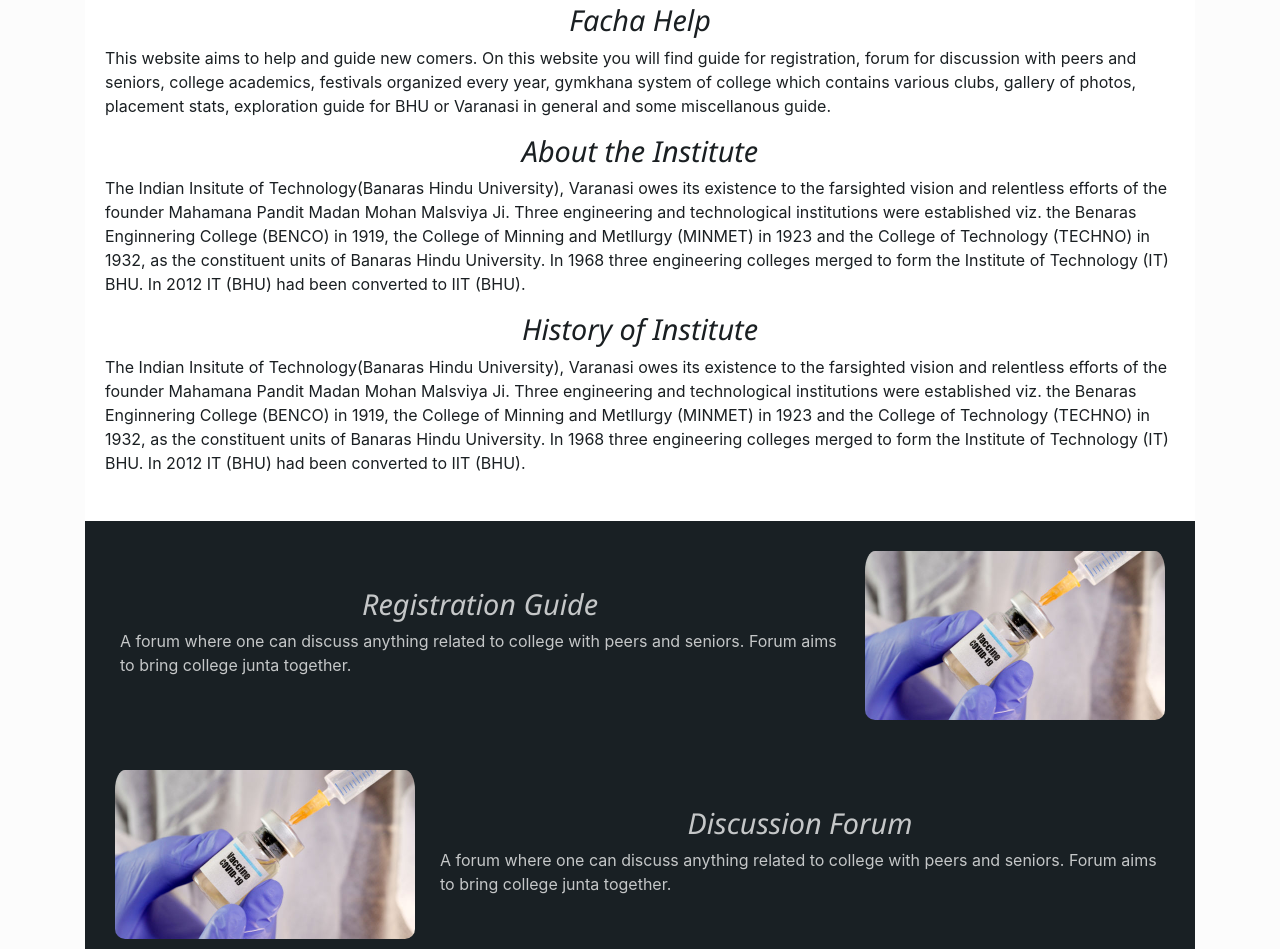
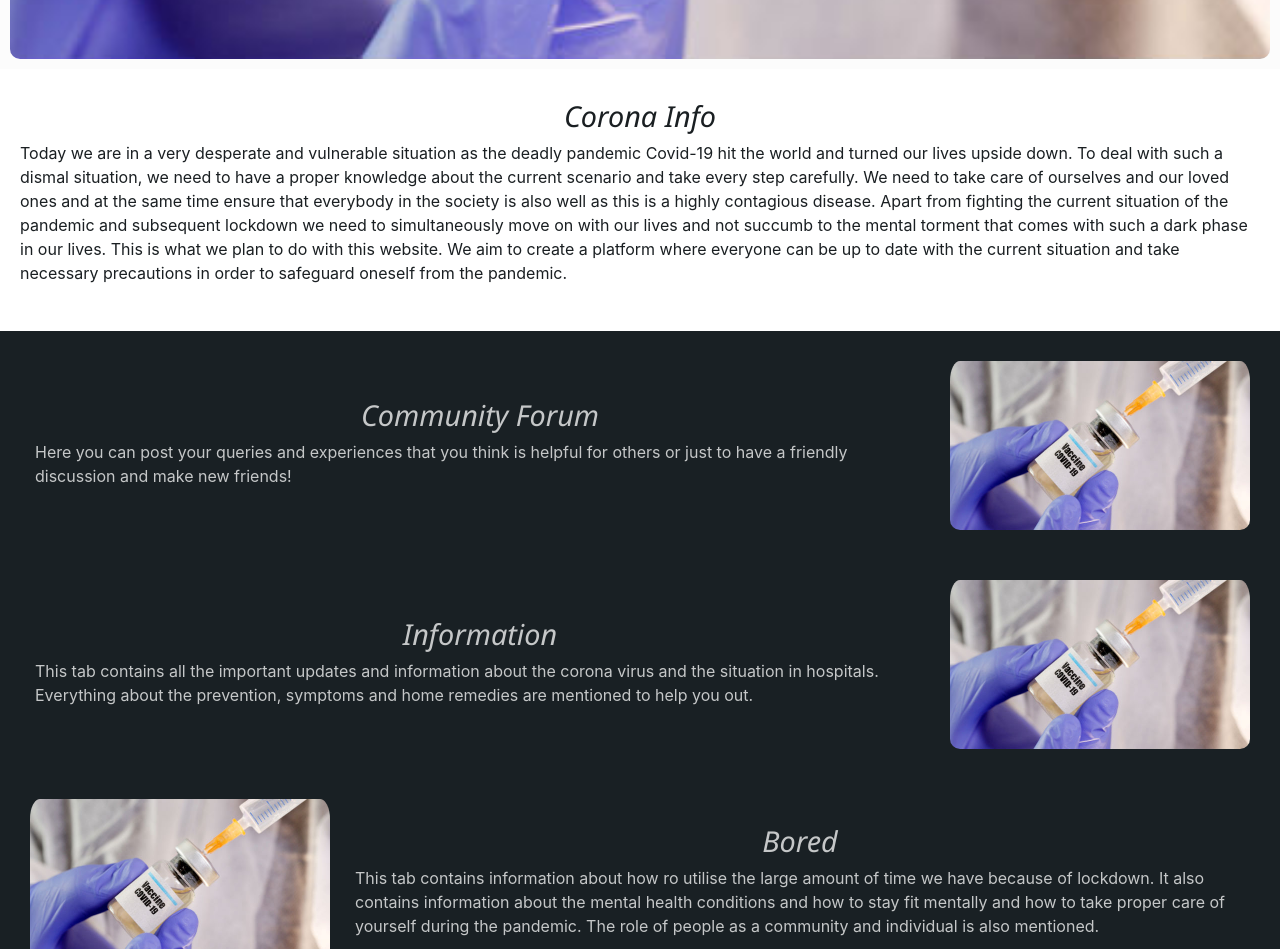
Before and after one commit to astromanish/corona-care, a React (Create React App) app: page / in a window 1280 px wide. Shown: the part 723-1672 px from the top of the page. Built offline with nearby package versions, Linux system fonts and the light colour scheme.

Commit message:
homepage content update

```diff
--- a/src/App.js
+++ b/src/App.js
@@ -28,8 +28,8 @@ const App = () => {
   return (
     <BrowserRouter>
         <Header />
+          <Route exact path="/" component={Home} />
         <div className="container">
-          <Route exact path="/" component={Home} />
           <Route exact path="/status/world" component={WorldStat} />
           <Route exact path="/status/india" component={IndiaStat} />
           <Route exact path="/status/india/:dist_id" component={DistrictData} />
--- a/src/components/home.js
+++ b/src/components/home.js
@@ -21,84 +21,52 @@ const Home = () => {
         </div>
         <div className="light-container">
             <h1 className="heading">
-              Facha Help
+              Corona Info
             </h1>
             <p className="item-content">
-              This website aims to help and guide new comers. On this website you will find guide for registration, forum for discussion with peers and seniors, college academics,
-               festivals organized every year, gymkhana system of college which contains various clubs, gallery of photos, placement stats, exploration guide for BHU or
-               Varanasi in general and some miscellanous guide.
-            </p>
-            <h1 className="heading">
-              About the Institute
-            </h1>
-            <p className="item-content">
-              The Indian Insitute of Technology(Banaras Hindu University), Varanasi owes its existence to the farsighted
-              vision and relentless efforts of the founder Mahamana Pandit Madan Mohan Malsviya Ji. Three engineering and technological
-              institutions were established viz. the Benaras Enginnering College (BENCO) in 1919, the College of Minning and Metllurgy
-               (MINMET) in 1923 and the College of Technology (TECHNO) in 1932, as the constituent units of Banaras Hindu University.
-               In 1968 three engineering colleges merged to form the Institute of Technology (IT) BHU. In 2012 IT (BHU) had been
-               converted to IIT (BHU).
-            </p>
-            <h1 className="heading">
-              History of Institute
-            </h1>
-            <p className="item-content">
-              The Indian Insitute of Technology(Banaras Hindu University), Varanasi owes its existence to the farsighted
-              vision and relentless efforts of the founder Mahamana Pandit Madan Mohan Malsviya Ji. Three engineering and technological
-              institutions were established viz. the Benaras Enginnering College (BENCO) in 1919, the College of Minning and Metllurgy
-               (MINMET) in 1923 and the College of Technology (TECHNO) in 1932, as the constituent units of Banaras Hindu University.
-               In 1968 three engineering colleges merged to form the Institute of Technology (IT) BHU. In 2012 IT (BHU) had been
-               converted to IIT (BHU).
+              Today we are in a very desperate and vulnerable situation as the deadly pandemic Covid-19 hit the
+              world and turned our lives upside down. To deal with such a dismal situation, we need to have a
+              proper knowledge about the current scenario and take every step carefully. We need to take care of
+               ourselves and our loved ones and at the same time ensure that everybody in the society is also
+               well as this is a highly contagious disease. Apart from fighting the current situation of the
+               pandemic and subsequent lockdown we need to simultaneously move on with our lives and not succumb
+                to the mental torment that comes with such a dark phase in our lives. This is what we plan to do
+                with this website. We aim to create a platform where everyone can be up to date with the current
+                  situation and take necessary precautions in order to safeguard oneself from the pandemic.
             </p>
         </div>
         <div className="dark-container">
           <div className="site_item">
             <div className="site_item-body">
-              <h1 className="heading">Registration Guide</h1>
-              <p className="site_item-content">A forum where one can discuss anything related to college with peers
-              and seniors. Forum aims to bring college junta together.</p>
+              <h1 className="heading">Community Forum</h1>
+              <p className="site_item-content">Here you can post your queries and experiences that you think is helpful for others or just to have a friendly discussion and make new friends!</p>
             </div>
             <img className="site_item-image" src={registration}/>
           </div>
-          <div className="site_item item-inverse">
-            <div className="site_item-body">
-              <h1 className="heading">Discussion Forum</h1>
-              <p className="site_item-content">A forum where one can discuss anything related to college with peers
-              and seniors. Forum aims to bring college junta together. </p>
-            </div>
-            <img className="site_item-image" src={discussion}/>
-          </div>
           <div className="site_item">
             <div className="site_item-body">
-              <h1 className="heading">Academics</h1>
-              <p className="site_item-content">A great insight into the academics system of the college. Things like Semester System,
-              Branch Change Policy, Grading Sytem etc are included in this part of the website.</p>
+              <h1 className="heading">Information</h1>
+              <p className="site_item-content">This tab contains all the important updates and information about the corona virus and the situation in hospitals. Everything about the prevention, symptoms and home remedies are mentioned to help you out.</p>
             </div>
             <img className="site_item-image" src={academics}/>
           </div>
           <div className="site_item item-inverse">
             <div className="site_item-body">
-              <h1 className="heading">Festivals</h1>
-              <p className="site_item-content">the Benaras Enginnering College (BENCO) in 1919, the College of Minning and Metllurgy
-               (MINMET) in 1923 and the College of Technology (TECHNO) in 1932, as the constituent units of Banaras Hindu University.
-               In 1968 three engineering colleges merged to form the Institute of Technology (IT) BHU. In 2012 IT (BHU) had been
-               converted to IIT (BHU).</p>
+              <h1 className="heading">Bored</h1>
+              <p className="site_item-content">This tab contains information about how ro utilise the large amount of time we have because of lockdown. It also contains information about the mental health conditions and how to stay fit mentally and how to take proper care of yourself during the pandemic. The role of people as a community and individual is also mentioned.</p>
             </div>
             <img className="site_item-image" src={fest}/>
           </div>
           <div className="site_item">
             <div className="site_item-body">
-              <h1 className="heading">Student Gymkhana</h1>
-              <p className="site_item-content" >the Benaras Enginnering College (BENCO) in 1919, the College of Minning and Metllurgy
-               (MINMET) in 1923 and the College of Technology (TECHNO) in 1932, as the constituent units of Banaras Hindu University.
-               In 1968 three engineering colleges merged to form the Institute of Technology (IT) BHU. In 2012 IT (BHU) had been
-               converted to IIT (BHU).</p>
+              <h1 className="heading">Status</h1>
+              <p className="site_item-content" >All the statistics about the infection, deaths, cure can be found here. It covers international, national and state wise statistics so that you can know which are the major hotspots in your city, state and country. All the information here is real time data and keeps updated regularly.</p>
             </div>
             <img className="site_item-image" src={gymkhana}/>
           </div>
           <div className="site_item item-inverse">
             <div className="site_item-body">
-              <h1 className="heading">Explore Varanasi</h1>
+              <h1 className="heading">About Us</h1>
               <p className="site_item-content">Perfect guidance for exploring the BHU or Varanasi in general. Every year
               students from different parts of india take admission in the college and don't know what city </p>
             </div>
```
Also changed, not shown: 1 other file (tests, documents, lock files or other folders).
